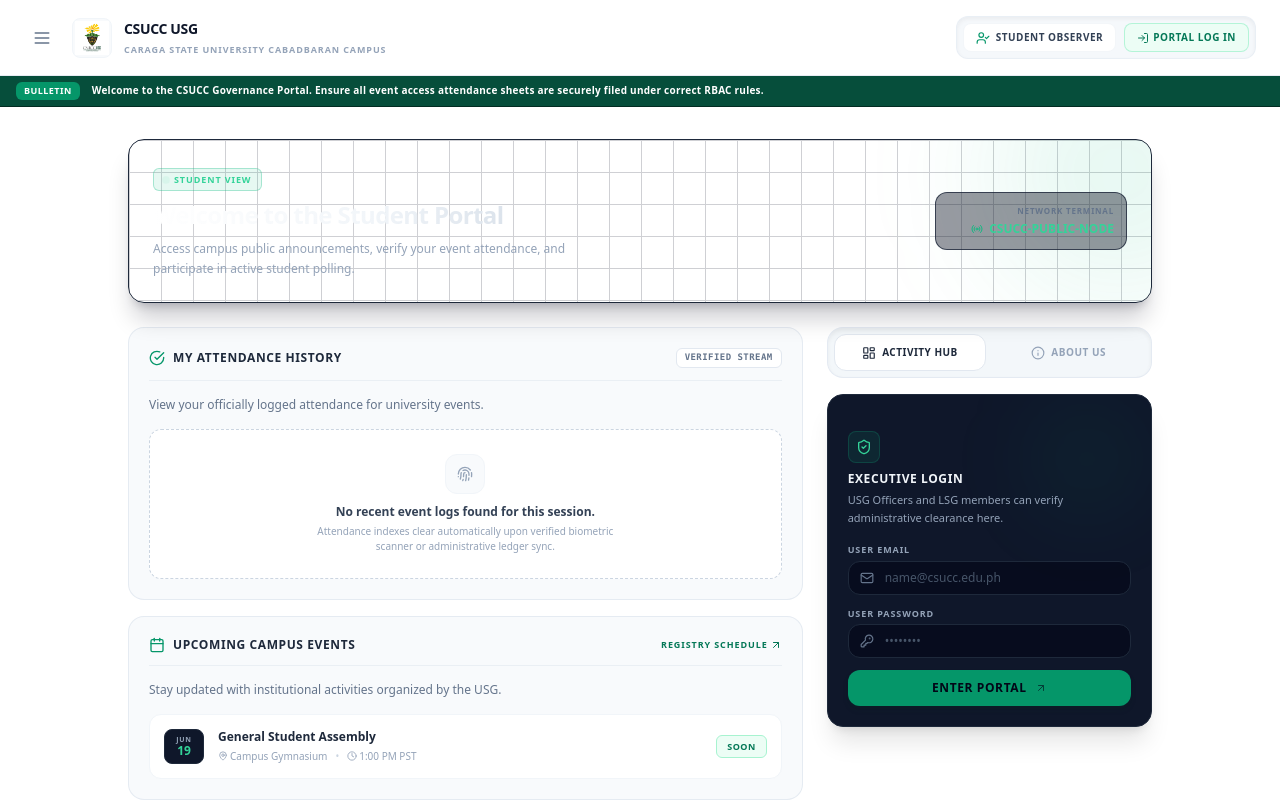
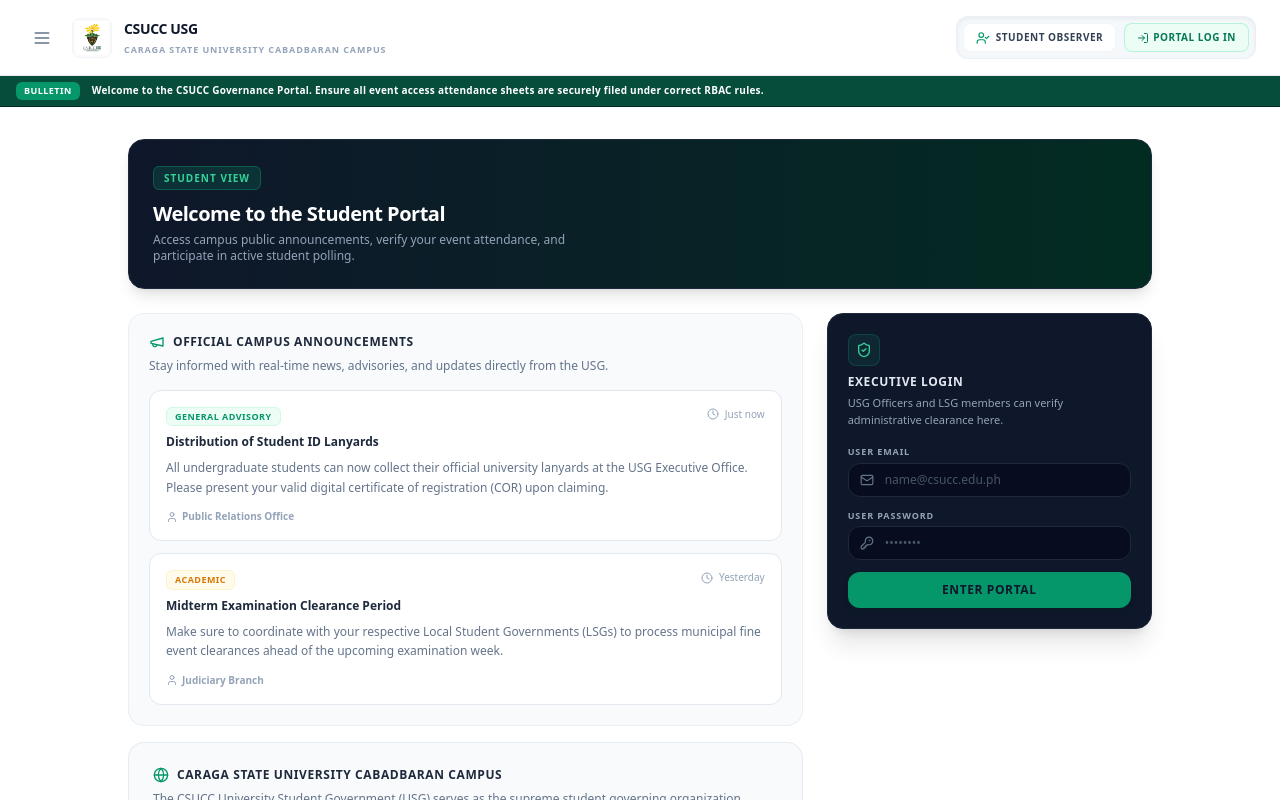
Before and after one commit to csuccattsys/classroom-os, a React (Vite) app: page /#dashboard in a window 1280 px wide. Shown: the top 800 px of the page. Built offline with nearby package versions, Linux system fonts and the light colour scheme.

Commit message:
Update StudentPortal.jsx

```diff
--- a/src/features/StudentPortal.jsx
+++ b/src/features/StudentPortal.jsx
@@ -2,8 +2,7 @@
 import {
   Calendar, CheckCircle, ShieldCheck, KeyRound, Mail,
   AlertCircle, Loader2, Info, LayoutDashboard, Globe,
-  Clock, MapPin, Award, ArrowUpRight, Radio, ExternalLink, Activity,
-  Fingerprint, Terminal, Building2, ShieldAlert
+  Megaphone, Clock, User
 } from 'lucide-react'
 
 export default function StudentPortal({
@@ -16,224 +15,142 @@
   authProcessing,
   handleLoginSubmit
 }) {
-  // Local state to manage the sub-tab views inside the portal
-  const [portalTab, setPortalTab] = useState('activities') // options: 'activities' or 'about'
+  return (
+    <div className="space-y-6 animate-fade-in">
 
-  return (
-    <div className="space-y-6 animate-fade-in text-slate-900 selection:bg-emerald-600 selection:text-white">
-
-      {/* 1. STUDENT WELCOME HERO (REBRANDED: INSTITUTIONAL COMMAND BANNER) */}
-      <div className="relative overflow-hidden rounded-2xl border border-slate-800 bg-linear-to-br from-slate-950 via-slate-900 to-emerald-950 p-6 text-white shadow-xl shadow-slate-950/20 group">
-        {/* Architectural Grid & Flare Overlays */}
-        <div className="absolute inset-0 bg-[linear-gradient(to_right,#0f172a_1px,transparent_1px),linear-gradient(to_bottom,#0f172a_1px,transparent_1px)] bg-[size:2rem_2rem] opacity-20" />
-        <div className="absolute -top-24 -right-24 h-64 w-64 rounded-full bg-emerald-500/10 blur-3xl transition-all duration-700 group-hover:bg-emerald-500/15" />
-
-        <div className="relative z-10 flex flex-col sm:flex-row sm:items-center sm:justify-between gap-4">
-          <div className="space-y-2">
-            <div className="inline-flex items-center gap-1.5 rounded-md border border-emerald-500/30 bg-emerald-500/10 px-2.5 py-1 text-[9px] font-black uppercase tracking-widest text-emerald-400 shadow-xs">
-              <span className="h-1 w-1 animate-ping rounded-full bg-emerald-400" />
-              Student View
-            </div>
-            <h2 className="bg-gradient-to-r from-white via-slate-100 to-slate-300 bg-clip-text text-xl font-black tracking-tight text-transparent md:text-2xl">
-              Welcome to the Student Portal
-            </h2>
-            <p className="max-w-md text-xs leading-relaxed text-slate-400">
-              Access campus public announcements, verify your event attendance, and participate in active student polling.
-            </p>
-          </div>
-
-          {/* Institutional Node Badge */}
-          <div className="hidden min-w-48 flex-col items-end rounded-xl border border-slate-800/80 bg-slate-950/40 p-3 text-right md:flex">
-            <span className="text-[8px] font-bold uppercase tracking-widest text-slate-500">Network Terminal</span>
-            <span className="mt-1 flex items-center gap-1.5 text-xs font-bold text-emerald-400">
-              <Radio className="h-3 w-3 animate-pulse text-emerald-500" /> CSUCC-PUBLIC-NODE
-            </span>
-          </div>
-        </div>
+      {/* 1. STUDENT WELCOME HERO */}
+      <div className="bg-gradient-to-r from-slate-900 to-emerald-950 rounded-2xl p-6 text-white border border-slate-800 shadow-lg">
+        <span className="bg-emerald-600/20 text-emerald-400 border border-emerald-500/30 text-[10px] font-black uppercase tracking-widest px-2.5 py-1 rounded-md">
+          Student View
+        </span>
+        <h2 className="text-xl font-black tracking-tight pt-3">Welcome to the Student Portal</h2>
+        <p className="text-xs text-slate-400 mt-1 max-w-md">
+          Access campus public announcements, verify your event attendance, and participate in active student polling.
+        </p>
       </div>
 
       {/* 2. TWO-COLUMN INTERACTIVE PORTAL LAYOUT */}
-      <div className="grid grid-cols-1 gap-6 lg:grid-cols-3">
+      <div className="grid grid-cols-1 lg:grid-cols-3 gap-6">
 
         {/* ================= LEFT / MAIN HUB CONTENT ================= */}
-        <div className="space-y-4 lg:col-span-2">
+        <div className="lg:col-span-2 space-y-4">
 
-          {/* DYNAMIC VIEW SWITCHER CONDITIONALS */}
-          {portalTab === 'activities' ? (
-            <>
-              {/* Attendance Tracker Segment (REBRANDED: AUDITED ENROLLMENT LEDGER) */}
-              <div className="rounded-2xl border border-slate-200/80 bg-slate-50 p-5 shadow-xs transition-all duration-300 hover:border-slate-300 hover:bg-slate-50/80">
-                <div className="mb-4 flex items-center justify-between border-b border-slate-200/60 pb-3">
-                  <div className="flex items-center gap-2 text-xs font-black uppercase tracking-wider text-slate-800">
-                    <CheckCircle className="h-4 w-4 text-emerald-600" /> My Attendance History
+          {/* NEW FEATURE: CAMPUS ANNOUNCEMENTS BULLETIN FEED */}
+          <div className="bg-slate-50 p-5 rounded-2xl border border-slate-200/60">
+            <div className="flex items-center gap-2 text-slate-800 font-bold text-xs uppercase tracking-wider mb-2">
+              <Megaphone className="h-4 w-4 text-emerald-600" /> Official Campus Announcements
+            </div>
+            <p className="text-xs text-slate-500 mb-4">Stay informed with real-time news, advisories, and updates directly from the USG.</p>
+
+            {/* Announcement Feed Stack */}
+            <div className="space-y-3">
+              {/* Announcement Item 1 */}
+              <div className="bg-white p-4 rounded-xl border border-slate-200 space-y-2">
+                <div className="flex justify-between items-start gap-4">
+                  <span className="bg-emerald-50 text-emerald-600 border border-emerald-100 font-black text-[9px] px-2 py-0.5 rounded-md uppercase tracking-wider">
+                    General Advisory
+                  </span>
+                  <div className="flex items-center gap-1.5 text-[10px] text-slate-400 font-medium">
+                    <Clock className="h-3 w-3" /> Just now
                   </div>
-                  <span className="rounded-md border border-slate-200 bg-white px-2 py-0.5 font-mono text-[9px] font-black text-slate-500 uppercase tracking-wider shadow-2xs">Verified Stream</span>
                 </div>
-
-                <p className="mb-4 text-xs text-slate-500">View your officially logged attendance for university events.</p>
-
-                {/* Empty State Presentation Layer Upgrade */}
-                <div className="flex min-h-[140px] flex-col items-center justify-center rounded-xl border border-dashed border-slate-300 bg-white p-6 text-center transition-all duration-300 hover:bg-slate-50/50">
-                  <div className="mb-2.5 flex h-10 w-10 items-center justify-center rounded-xl border border-slate-100 bg-slate-50 text-slate-400 shadow-2xs">
-                    <Fingerprint className="h-4 w-4 text-slate-400" />
-                  </div>
-                  <div className="text-xs font-bold text-slate-700">
-                    No recent event logs found for this session.
-                  </div>
-                  <p className="mt-1 max-w-xs text-[10px] leading-normal text-slate-400">
-                    Attendance indexes clear automatically upon verified biometric scanner or administrative ledger sync.
-                  </p>
+                <h3 className="text-xs font-bold text-slate-800">Distribution of Student ID Lanyards</h3>
+                <p className="text-xs text-slate-500 leading-relaxed">
+                  All undergraduate students can now collect their official university lanyards at the USG Executive Office. Please present your valid digital certificate of registration (COR) upon claiming.
+                </p>
+                <div className="pt-1 flex items-center gap-1 text-[10px] text-slate-400 font-semibold">
+                  <User className="h-3 w-3 text-slate-400" /> Public Relations Office
                 </div>
               </div>
 
-              {/* Campus Calendar Segment (REBRANDED: DISPATCH BULLETIN LISTING) */}
-              <div className="rounded-2xl border border-slate-200/80 bg-slate-50 p-5 shadow-xs transition-all duration-300 hover:border-slate-300 hover:bg-slate-50/80">
-                <div className="mb-4 flex items-center justify-between border-b border-slate-200/60 pb-3">
-                  <div className="flex items-center gap-2 text-xs font-black uppercase tracking-wider text-slate-800">
-                    <Calendar className="h-4 w-4 text-emerald-600" /> Upcoming Campus Events
-                  </div>
-                  <button className="flex items-center gap-0.5 text-[9px] font-black uppercase tracking-widest text-emerald-700 transition-colors cursor-pointer hover:text-emerald-600 hover:underline">
-                    Registry Schedule <ArrowUpRight className="h-3 w-3" />
-                  </button>
-                </div>
-
-                <p className="mb-4 text-xs text-slate-500">Stay updated with institutional activities organized by the USG.</p>
-
-                <div className="space-y-2">
-                  <div className="group flex items-center justify-between rounded-xl border border-slate-100 bg-white p-3.5 shadow-2xs transition-all duration-200 hover:border-slate-200 hover:shadow-xs">
-                    <div className="flex items-center gap-3.5">
-                      {/* Monolithic Date Graphic Badge */}
-                      <div className="flex min-w-10 flex-col items-center justify-center rounded-lg border border-slate-800 bg-slate-900 p-1.5 text-center shadow-xs">
-                        <span className="text-[7px] font-black uppercase tracking-widest text-slate-400 leading-none">JUN</span>
-                        <span className="mt-0.5 text-xs font-black text-emerald-400 leading-none">19</span>
-                      </div>
-                      <div>
-                        <p className="text-xs font-black text-slate-800 transition-colors group-hover:text-emerald-700">General Student Assembly</p>
-                        <div className="mt-1 flex flex-wrap items-center gap-x-2 gap-y-0.5 text-[10px] font-medium text-slate-400">
-                          <span className="flex items-center gap-0.5"><MapPin className="h-2.5 w-2.5" /> Campus Gymnasium</span>
-                          <span className="text-slate-300">•</span>
-                          <span className="flex items-center gap-0.5"><Clock className="h-2.5 w-2.5" /> 1:00 PM PST</span>
-                        </div>
-                      </div>
-                    </div>
-                    <span className="rounded-md border border-emerald-200 bg-emerald-50 px-2.5 py-1 text-[9px] font-black uppercase tracking-wider text-emerald-700 shadow-2xs">Soon</span>
+              {/* Announcement Item 2 */}
+              <div className="bg-white p-4 rounded-xl border border-slate-200 space-y-2">
+                <div className="flex justify-between items-start gap-4">
+                  <span className="bg-amber-50 text-amber-600 border border-amber-100 font-black text-[9px] px-2 py-0.5 rounded-md uppercase tracking-wider">
+                    Academic
+                  </span>
+                  <div className="flex items-center gap-1.5 text-[10px] text-slate-400 font-medium">
+                    <Clock className="h-3 w-3" /> Yesterday
                   </div>
                 </div>
-              </div>
-            </>
-          ) : (
-            /* ABOUT US SUB-PANEL VIEW (REBRANDED: CHARTER TRANSPARENCY MODULE) */
-            <div className="rounded-2xl border border-slate-200/80 bg-slate-50 p-6 shadow-xs animate-fade-in space-y-4">
-              <div className="flex items-start gap-4">
-                <div className="flex h-11 w-11 shrink-0 items-center justify-center rounded-xl border border-emerald-200 bg-emerald-50 text-emerald-700 shadow-2xs">
-                  <Building2 className="h-5 w-5" />
-                </div>
-                <div className="space-y-1.5">
-                  <h3 className="flex items-center gap-2 text-xs font-black uppercase tracking-wider text-slate-800">
-                    <Globe className="h-4 w-4 text-emerald-600" /> Caraga State University Cabadbaran Campus
-                  </h3>
-                  <p className="text-xs leading-relaxed text-slate-500">
-                    The CSUCC University Student Government (USG) serves as the supreme student governing organization within the campus. This portal acts as a central repository layout engineered to maintain administrative data transparency, manage event data synchronization pipelines, and reinforce secure inter-council collaboration.
-                  </p>
+                <h3 className="text-xs font-bold text-slate-800">Midterm Examination Clearance Period</h3>
+                <p className="text-xs text-slate-500 leading-relaxed">
+                  Make sure to coordinate with your respective Local Student Governments (LSGs) to process municipal fine event clearances ahead of the upcoming examination week.
+                </p>
+                <div className="pt-1 flex items-center gap-1 text-[10px] text-slate-400 font-semibold">
+                  <User className="h-3 w-3 text-slate-400" /> Judiciary Branch
                 </div>
               </div>
+            </div>
+          </div>
 
-              {/* Data Specifications Grid Layer */}
-              <div className="grid grid-cols-2 gap-3 pt-1">
-                <div className="rounded-xl border border-slate-100 bg-white p-3 shadow-2xs">
-                  <span className="text-[8px] font-black uppercase tracking-widest text-slate-400 block">Governance Tier</span>
-                  <span className="mt-0.5 text-xs font-bold text-slate-700 block">Supreme Student Council</span>
-                </div>
-                <div className="rounded-xl border border-slate-100 bg-white p-3 shadow-2xs">
-                  <span className="text-[8px] font-black uppercase tracking-widest text-slate-400 block">Node Protocols</span>
-                  <span className="mt-0.5 text-xs font-bold text-slate-700 block">RBAC Signature Enabled</span>
-                </div>
-              </div>
-
-              <div className="flex items-center justify-between border-t border-slate-200/60 pt-4 font-mono text-[10px] text-slate-400">
-                <span className="flex items-center gap-1 font-bold"><ExternalLink className="h-3 w-3 text-slate-300" /> CORE ARCH v1.0.0</span>
-                <span className="rounded-sm border border-emerald-100/60 bg-emerald-50/80 px-2 py-0.5 font-bold text-emerald-700">Secure SSL Link Enabled</span>
-              </div>
+          {/* ABOUT US PANEL VIEW (Kept from original code background structure) */}
+          <div className="bg-slate-50 border border-slate-200/80 p-6 rounded-2xl space-y-4">
+            <div>
+              <h3 className="text-xs font-black uppercase tracking-wider text-slate-800 mb-1.5 flex items-center gap-2">
+                <Globe className="h-4 w-4 text-emerald-600" /> Caraga State University Cabadbaran Campus
+              </h3>
+              <p className="text-xs text-slate-500 leading-relaxed">
+                The CSUCC University Student Government (USG) serves as the supreme student governing organization within the campus. This portal acts as a central repository layout engineered to maintain administrative data transparency, manage event data synchronization pipelines, and reinforce secure inter-council collaboration.
+              </p>
             </div>
-          )}
+            <div className="border-t border-slate-200/60 pt-4 flex justify-between items-center text-[10px] text-slate-400 font-mono">
+              <span>USG Portal v1.0.0</span>
+              <span className="text-emerald-600 font-bold">Secure SSL Link Enabled</span>
+            </div>
+          </div>
         </div>
 
         {/* ================= RIGHT / CONSOLE CONTROLS SIDEBAR ================= */}
-        <div className="space-y-4 lg:col-span-1">
+        <div className="lg:col-span-1 space-y-4">
 
-          {/* MINI-PORTAL NAVIGATION LINKS (REBRANDED: DOCK SWITCHER) */}
-          <div className="rounded-2xl border border-slate-200/80 bg-slate-100/80 p-1.5 shadow-inner grid grid-cols-2 gap-1.5">
-            <button
-              onClick={() => setPortalTab('activities')}
-              className={`p-2.5 rounded-xl text-[10px] font-black uppercase tracking-wider flex items-center justify-center gap-1.5 transition-all cursor-pointer ${
-                portalTab === 'activities'
-                  ? 'bg-white border border-slate-200 text-slate-800 shadow-xs'
-                  : 'text-slate-400 hover:text-slate-600 hover:bg-white/30'
-              }`}
-            >
-              <LayoutDashboard className="h-3.5 w-3.5" /> Activity Hub
-            </button>
-            <button
-              onClick={() => setPortalTab('about')}
-              className={`p-2.5 rounded-xl text-[10px] font-black uppercase tracking-wider flex items-center justify-center gap-1.5 transition-all cursor-pointer ${
-                portalTab === 'about'
-                  ? 'bg-white border border-slate-200 text-slate-800 shadow-xs'
-                  : 'text-slate-400 hover:text-slate-600 hover:bg-white/30'
-              }`}
-            >
-              <Info className="h-3.5 w-3.5" /> About Us
-            </button>
-          </div>
-
-          {/* INTEGRATED ACCESS PRIVILEGES INTERFACE (REBRANDED: SLATE SECURITY DECK) */}
+          {/* INTEGRATED ACCESS PRIVILEGES INTERFACE */}
           {!session ? (
-            <div className="relative overflow-hidden rounded-2xl border border-slate-800 bg-slate-900 p-5 text-white shadow-xl space-y-4">
-              <div className="absolute top-0 right-0 h-32 w-32 rounded-full bg-emerald-500/5 blur-2xl pointer-events-none" />
-
-              <div className="space-y-1 relative z-10">
-                <div className="mb-2 flex h-8 w-8 items-center justify-center rounded-lg border border-emerald-500/20 bg-emerald-500/10 text-emerald-400 shadow-2xs">
+            <div className="bg-slate-900 text-white rounded-2xl p-5 border border-slate-800 shadow-xl space-y-4">
+              <div className="space-y-1">
+                <div className="h-8 w-8 rounded-lg bg-emerald-500/10 border border-emerald-500/20 flex items-center justify-center text-emerald-400 mb-2">
                   <ShieldCheck className="h-4 w-4" />
                 </div>
-                <h3 className="text-xs font-black uppercase tracking-wider text-slate-100">Executive Login</h3>
-                <p className="text-[11px] leading-relaxed text-slate-400">
+                <h3 className="text-xs font-black uppercase tracking-wider text-slate-200">Executive Login</h3>
+                <p className="text-[11px] text-slate-400 leading-relaxed">
                   USG Officers and LSG members can verify administrative clearance here.
                 </p>
               </div>
 
-              <form onSubmit={handleLoginSubmit} className="space-y-3 relative z-10">
+              <form onSubmit={handleLoginSubmit} className="space-y-3">
                 <div className="space-y-1">
-                  <label className="block text-[9px] font-black uppercase tracking-widest text-slate-400">User Email</label>
+                  <label className="text-[9px] font-black uppercase tracking-widest text-slate-400 block">User Email</label>
                   <div className="relative">
-                    <Mail className="absolute top-2.5 left-3 h-3.5 w-3.5 text-slate-500" />
+                    <Mail className="absolute left-3 top-2.5 h-3.5 w-3.5 text-slate-500" />
                     <input
                       type="email"
                       required
                       value={email}
                       onChange={(e) => setEmail(e.target.value)}
                       placeholder="name@csucc.edu.ph"
-                      className="w-full rounded-xl border border-slate-800 bg-slate-950/60 py-2 pr-4 pl-9 text-xs font-medium text-slate-200 transition-all duration-150 placeholder:text-slate-600 focus:border-emerald-500 focus:outline-hidden focus:ring-1 focus:ring-emerald-500/20"
+                      className="w-full bg-slate-950/60 border border-slate-800 rounded-xl py-2 pl-9 pr-4 text-xs font-medium text-slate-200 placeholder:text-slate-600 focus:outline-hidden focus:border-emerald-500 transition-colors"
                     />
                   </div>
                 </div>
 
                 <div className="space-y-1">
-                  <label className="block text-[9px] font-black uppercase tracking-widest text-slate-400">User Password</label>
+                  <label className="text-[9px] font-black uppercase tracking-widest text-slate-400 block">User Password</label>
                   <div className="relative">
-                    <KeyRound className="absolute top-2.5 left-3 h-3.5 w-3.5 text-slate-500" />
+                    <KeyRound className="absolute left-3 top-2.5 h-3.5 w-3.5 text-slate-500" />
                     <input
                       type="password"
                       required
                       value={password}
                       onChange={(e) => setPassword(e.target.value)}
                       placeholder="••••••••"
-                      className="w-full rounded-xl border border-slate-800 bg-slate-950/60 py-2 pr-4 pl-9 text-xs font-medium text-slate-200 transition-all duration-150 placeholder:text-slate-600 focus:border-emerald-500 focus:outline-hidden focus:ring-1 focus:ring-emerald-500/20"
+                      className="w-full bg-slate-950/60 border border-slate-800 rounded-xl py-2 pl-9 pr-4 text-xs font-medium text-slate-200 placeholder:text-slate-600 focus:outline-hidden focus:border-emerald-500 transition-colors"
                     />
                   </div>
                 </div>
 
                 {loginError && (
-                  <div className="flex items-start gap-2 rounded-xl border border-rose-500/20 bg-rose-500/10 p-2.5 text-[10px] font-medium leading-normal text-rose-400 animate-shake">
-                    <AlertCircle className="mt-0.5 h-3.5 w-3.5 shrink-0 text-rose-500" />
+                  <div className="bg-rose-500/10 border border-rose-500/20 text-rose-400 p-2.5 rounded-xl flex items-start gap-2 text-[10px] leading-normal font-medium">
+                    <AlertCircle className="h-3.5 w-3.5 shrink-0 mt-0.5" />
                     <span>{loginError}</span>
                   </div>
                 )}
@@ -241,7 +158,7 @@
                 <button
                   type="submit"
                   disabled={authProcessing}
-                  className="group mt-2 flex w-full items-center justify-center gap-2 rounded-xl bg-emerald-600 py-2.5 px-4 text-xs font-black uppercase tracking-wider text-slate-950 shadow-md shadow-emerald-950/20 transition-all duration-200 cursor-pointer hover:bg-emerald-500 active:bg-emerald-700 disabled:bg-slate-800 disabled:text-slate-500"
+                  className="w-full bg-emerald-600 hover:bg-emerald-500 active:bg-emerald-700 disabled:bg-slate-800 text-slate-900 disabled:text-slate-500 font-black text-xs uppercase tracking-wider py-2.5 px-4 rounded-xl transition shadow-md shadow-emerald-950/20 flex items-center justify-center gap-2 cursor-pointer mt-2"
                 >
                   {authProcessing ? (
                     <>
@@ -249,22 +166,15 @@
                       Validating Secure Node...
                     </>
                   ) : (
-                    <>
-                      <span>Enter Portal</span>
-                      <ArrowUpRight className="h-3 w-3 opacity-60 transition-transform duration-200 group-hover:-translate-y-0.5 group-hover:translate-x-0.5" />
-                    </>
+                    'Enter Portal'
                   )}
                 </button>
               </form>
             </div>
           ) : (
-            /* ENHANCED SECURITY STATE SIGNATURE BADGING LAYER */
-            <div className="rounded-2xl border border-emerald-900/20 bg-emerald-950/20 p-5 text-center text-xs font-bold shadow-xs animate-fade-in space-y-2">
-              <div className="mx-auto flex h-8 w-8 items-center justify-center rounded-full border border-emerald-500/20 bg-emerald-500/10 text-emerald-400">
-                <Terminal className="h-4 w-4" />
-              </div>
-              <p className="text-[10px] uppercase tracking-widest text-emerald-400">Clearance Approved</p>
-              <p className="text-[10px] font-normal leading-relaxed text-slate-400">Use the application sidebar panel menu to switch to restricted officer tools.</p>
+            <div className="bg-emerald-950/30 border border-emerald-900/30 text-emerald-400 rounded-2xl p-5 text-center text-xs font-bold space-y-1 animate-fade-in">
+              <p></p>
+              <p className="text-[10px] text-slate-400 font-normal">Use the application sidebar panel menu to switch to restricted officer tools.</p>
             </div>
           )}
         </div>
```
